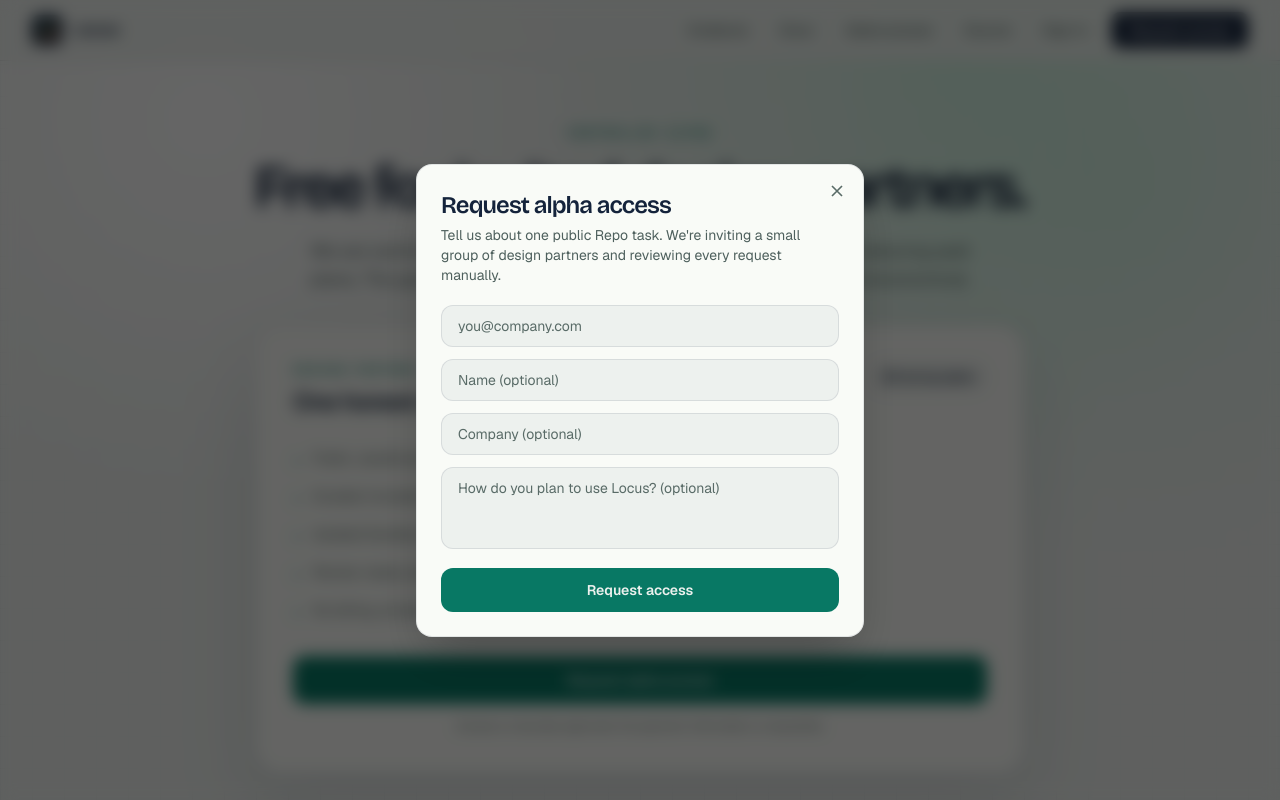
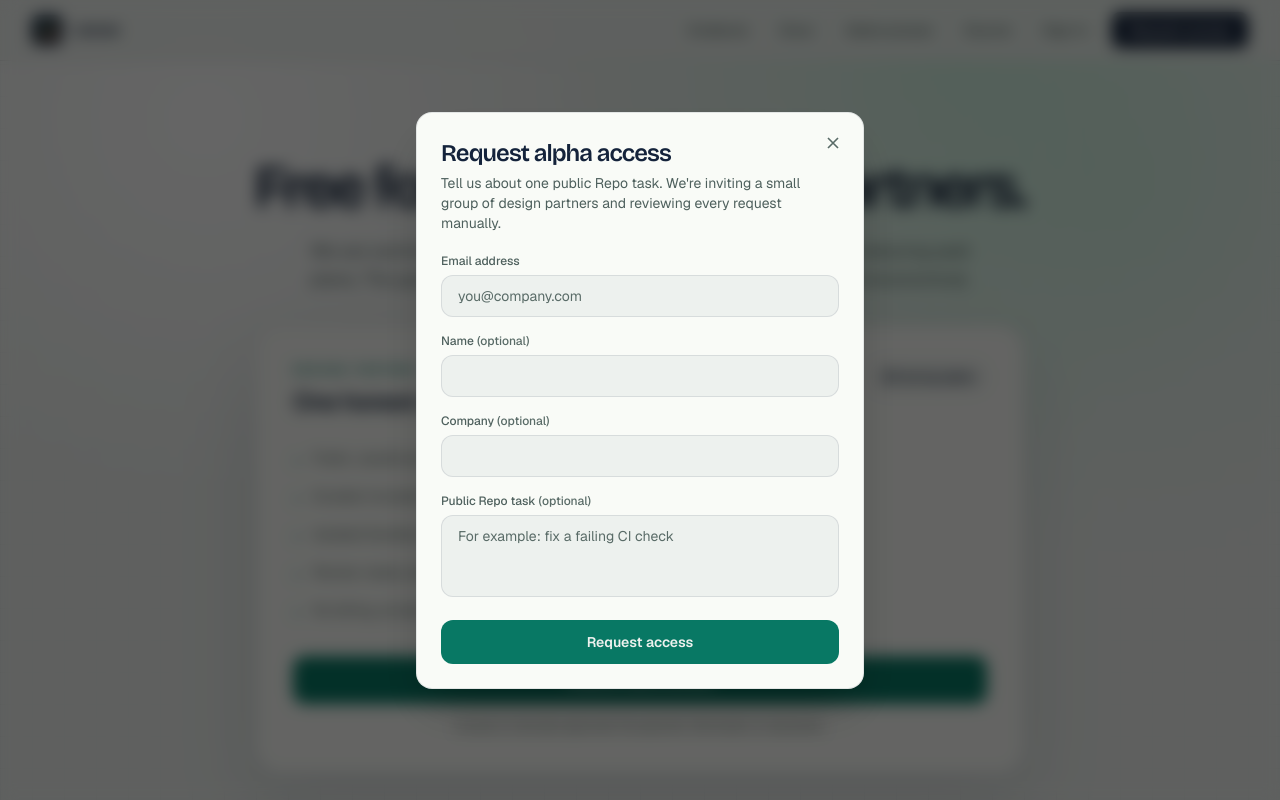
Before and after one commit to taranggoyal70/locus, a Next.js app: page /pricing in a window 1280 px wide. Both pictures are taken after a click on the button "Request alpha access". Shown: the top 800 px of the page. Built offline with nearby package versions, Linux system fonts and the light colour scheme; no server answers.

Commit message:
fix(access): make request form clearer and accessible

```diff
--- a/src/components/WaitlistForm.tsx
+++ b/src/components/WaitlistForm.tsx
@@ -83,7 +83,7 @@
 
   return (
     <div
-      className="fixed inset-0 z-50 flex items-center justify-center bg-black/60 backdrop-blur-sm"
+      className="fixed inset-0 z-50 flex items-center justify-center bg-black/60 p-4 backdrop-blur-sm"
       onClick={(e) => { if (e.target === e.currentTarget) onClose(); }}
     >
       <div
@@ -94,14 +94,14 @@
         aria-describedby="alpha-access-description"
         className="relative w-full max-w-md rounded-2xl border border-line-strong bg-surface p-6 shadow-2xl"
       >
-        <button type="button" aria-label="Close alpha access form" onClick={onClose} className="absolute right-4 top-4 text-muted hover:text-paper">
+        <button type="button" aria-label="Close alpha access form" onClick={onClose} className="absolute right-3 top-3 grid h-9 w-9 place-items-center rounded-lg text-muted transition hover:bg-ink hover:text-paper">
           <svg aria-hidden viewBox="0 0 24 24" className="h-5 w-5" fill="none" stroke="currentColor" strokeWidth={2}>
             <path d="M18 6 6 18M6 6l12 12" />
           </svg>
         </button>
 
         {result?.ok ? (
-          <div className="py-6 text-center">
+          <div className="py-6 text-center" role="status" aria-live="polite">
             <div className="mx-auto mb-4 flex h-12 w-12 items-center justify-center rounded-full bg-accent/10">
               <svg viewBox="0 0 24 24" className="h-6 w-6 text-accent" fill="none" stroke="currentColor" strokeWidth={2}>
                 <path d="M20 6 9 17l-5-5" />
@@ -117,48 +117,58 @@
             <p id="alpha-access-description" className="mt-1 text-sm text-muted-light">Tell us about one public Repo task. We&apos;re inviting a small group of design partners and reviewing every request manually.</p>
 
             {result && !result.ok && (
-              <div className="mt-3 rounded-lg border border-recent/30 bg-recent/5 px-4 py-2 text-xs text-recent">{result.message}</div>
+              <div role="alert" aria-live="assertive" className="mt-3 rounded-lg border border-recent/30 bg-recent/5 px-4 py-2 text-xs text-recent">{result.message}</div>
             )}
 
-            <form onSubmit={submit} className="mt-5 space-y-3">
-              <label htmlFor="alpha-access-email" className="sr-only">Email address</label>
+            <form onSubmit={submit} className="mt-5 space-y-4">
+              <div>
+                <label htmlFor="alpha-access-email" className="mb-1.5 block text-xs font-medium text-muted-light">Email address</label>
                 <input
                   id="alpha-access-email"
                   type="email"
                   required
+                  autoComplete="email"
+                  maxLength={320}
                   value={email}
                   onChange={(e) => setEmail(e.target.value)}
                   placeholder="you@company.com"
                   className="w-full rounded-xl border border-line-strong bg-ink px-4 py-2.5 text-sm text-paper placeholder:text-muted focus:border-accent/50 focus:outline-none"
                 />
-              <label htmlFor="alpha-access-name" className="sr-only">Name (optional)</label>
+              </div>
+              <div>
+                <label htmlFor="alpha-access-name" className="mb-1.5 block text-xs font-medium text-muted-light">Name <span className="text-muted">(optional)</span></label>
                 <input
                   id="alpha-access-name"
+                  autoComplete="name"
                   value={name}
                   onChange={(e) => setName(e.target.value)}
-                placeholder="Name (optional)"
                   maxLength={200}
-                className="w-full rounded-xl border border-line-strong bg-ink px-4 py-2.5 text-sm text-paper placeholder:text-muted focus:border-accent/50 focus:outline-none"
+                  className="w-full rounded-xl border border-line-strong bg-ink px-4 py-2.5 text-sm text-paper focus:border-accent/50 focus:outline-none"
                 />
-              <label htmlFor="alpha-access-company" className="sr-only">Company (optional)</label>
+              </div>
+              <div>
+                <label htmlFor="alpha-access-company" className="mb-1.5 block text-xs font-medium text-muted-light">Company <span className="text-muted">(optional)</span></label>
                 <input
                   id="alpha-access-company"
+                  autoComplete="organization"
                   value={company}
                   onChange={(e) => setCompany(e.target.value)}
-                placeholder="Company (optional)"
                   maxLength={200}
-                className="w-full rounded-xl border border-line-strong bg-ink px-4 py-2.5 text-sm text-paper placeholder:text-muted focus:border-accent/50 focus:outline-none"
+                  className="w-full rounded-xl border border-line-strong bg-ink px-4 py-2.5 text-sm text-paper focus:border-accent/50 focus:outline-none"
                 />
-              <label htmlFor="alpha-access-use-case" className="sr-only">Public Repo task (optional)</label>
+              </div>
+              <div>
+                <label htmlFor="alpha-access-use-case" className="mb-1.5 block text-xs font-medium text-muted-light">Public Repo task <span className="text-muted">(optional)</span></label>
                 <textarea
                   id="alpha-access-use-case"
                   value={useCase}
                   onChange={(e) => setUseCase(e.target.value)}
-                placeholder="How do you plan to use Locus? (optional)"
+                  placeholder="For example: fix a failing CI check"
                   maxLength={1000}
                   rows={3}
                   className="w-full resize-none rounded-xl border border-line-strong bg-ink px-4 py-2.5 text-sm text-paper placeholder:text-muted focus:border-accent/50 focus:outline-none"
                 />
+              </div>
               <button
                 type="submit"
                 disabled={submitting}
```
Also changed, not shown: 1 other file (tests, documents, lock files or other folders). Lines whose indentation alone changed are shown as unchanged.
